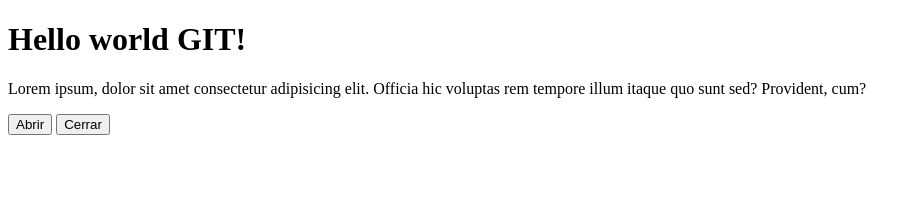
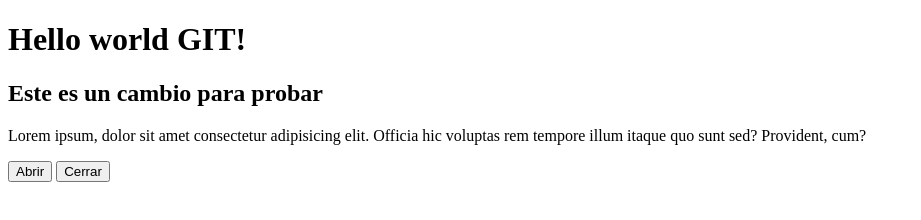
Before and after one commit to anderson9405/helloworldgit, a plain HTML site: page index.html in a window 1280 px wide. Shown: the whole page, without its empty margins (0-921 px from the left). Drawn offline with Linux system fonts and the light colour scheme.

Commit message:
proof modification of connection

```diff
--- a/index.html
+++ b/index.html
@@ -7,6 +7,7 @@
 </head>
 <body>
     <h1>Hello world GIT!</h1>
+    <h2>Este es un cambio para probar</h2>
     <p>Lorem ipsum, dolor sit amet consectetur adipisicing elit. Officia hic voluptas rem tempore illum itaque quo sunt sed? Provident, cum?</p>
     <button>Abrir</button>
     <button>Cerrar</button>
```
